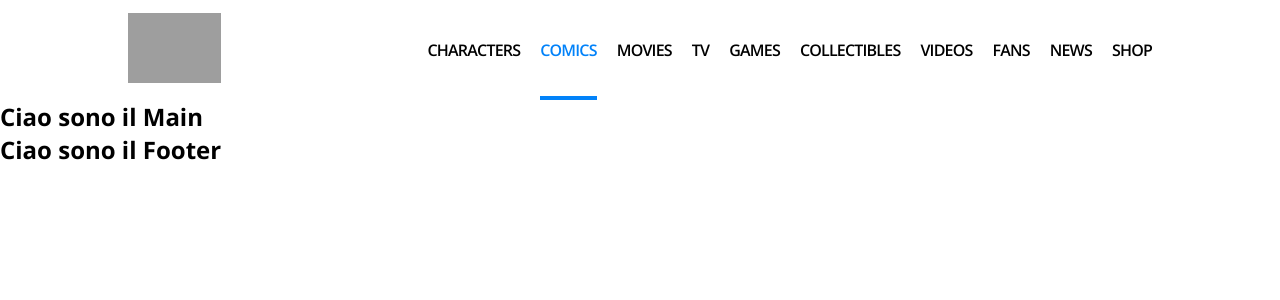
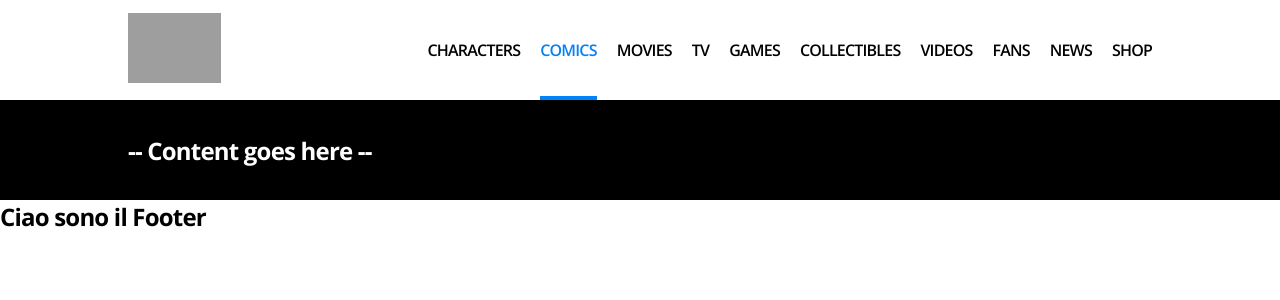
Before and after one commit to giuseppemele94/react-dc-comics, a React (Vite) app: page / in a window 1280 px wide. Shown: the top 300 px of the page. Built offline with nearby package versions, Linux system fonts and the light colour scheme; grey boxes are pictures that could not be loaded; a web font is replaced by a local one.

Commit message:
feat: section main content

```diff
--- a/src/components/MainContent.jsx
+++ b/src/components/MainContent.jsx
@@ -1,7 +1,11 @@
 const MainContent = () => {
     return(
         <main>
-            <h2>Ciao sono il Main</h2>
+            <section className="contents">
+                <div class="content-text">
+                <h2>-- Content goes here --</h2>
+                </div>
+            </section>
         </main>
     )
 }
--- a/src/index.css
+++ b/src/index.css
@@ -7,6 +7,7 @@
 body {
   min-height: 100vh;
   font-family: "Open Sans", sans-serif;
+  letter-spacing: -0.8px;
 }
 
 
@@ -39,7 +40,7 @@ body {
   text-decoration: none;
   color: #000;
   font-weight: 600;
-  letter-spacing: -0.8px;
+
   padding: 35px 0;
   border-bottom: 4px solid transparent;
   transition: color 0.3s, border-color 0.3s;
@@ -51,3 +52,18 @@ body {
   color: #0282f9;
   border-bottom: 4px solid #0282f9;
 }
+
+/* regole Header */
+.contents {
+  background-color: black;
+  height: 100px;
+  display: flex;
+  align-items: center;
+
+}
+
+.content-text {
+  margin: 0 auto;
+  width: 80%;
+  color: white;
+}
```
